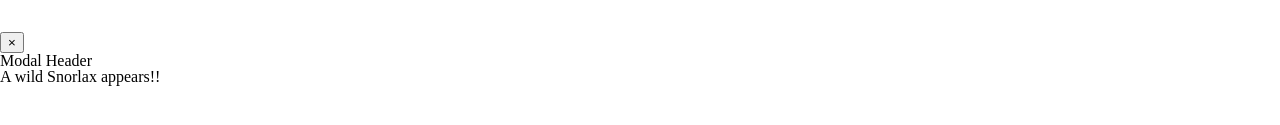
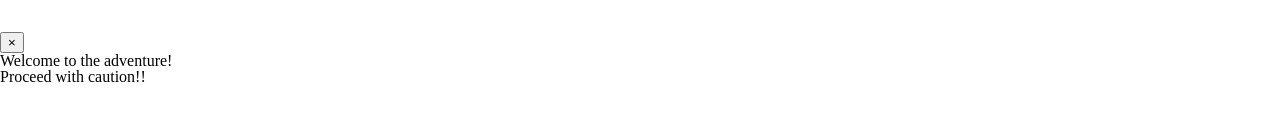
Before and after one commit to Jabruzzese321/Project-One, a plain HTML site: page index.html in a window 1280 px wide. Shown: the part 819-944 px from the top of the page. Drawn offline with Linux system fonts and the light colour scheme.

Commit message:
Jason's quick edit

```diff
--- a/index.html
+++ b/index.html
@@ -183,10 +183,10 @@
             <div class="modal-content">
               <div class="modal-header">
                 <button type="button" class="close" data-dismiss="modal">&times;</button>
-                <h4 class="modal-title">Modal Header</h4>
+                <h4 class="modal-title">Welcome to the adventure!</h4>
               </div>
               <div class="modal-body">
-                <p>A wild Snorlax appears!!</p>
+                <p>Proceed with caution!!</p>
               </div>
               <div class="modal-footer">
                 <button type="button" class="btn btn-default" data-dismiss="modal">Close</button>
```
